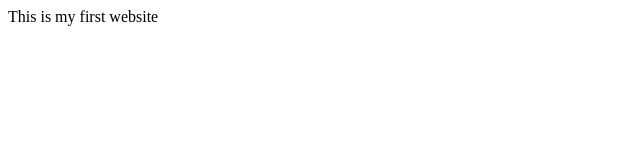
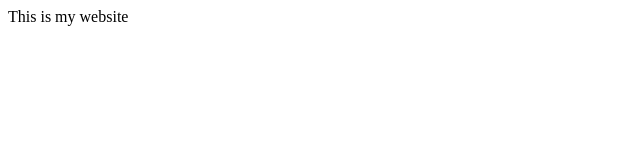
Before and after one commit to IanDastan/UISS-Session-1, a plain HTML site: page index.html in a window 1280 px wide. Shown: the full height of the page, 0-640 px from the left. Drawn offline with Linux system fonts and the light colour scheme.

Commit message:
deleted the word first

```diff
--- a/index.html
+++ b/index.html
@@ -6,6 +6,6 @@
     <title>UISS Session 1</title>
 </head>
 <body>
-    This is my first website
+    This is my website
 </body>
 </html>
```
